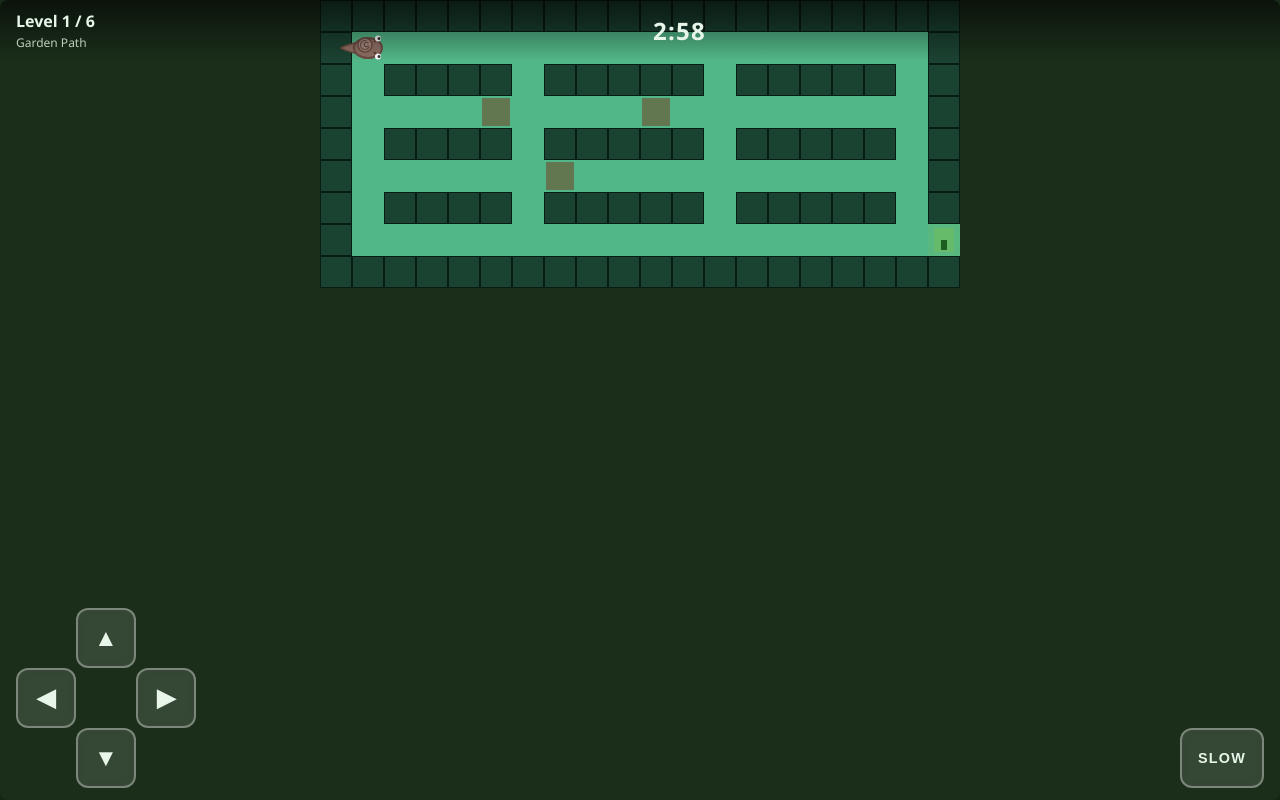
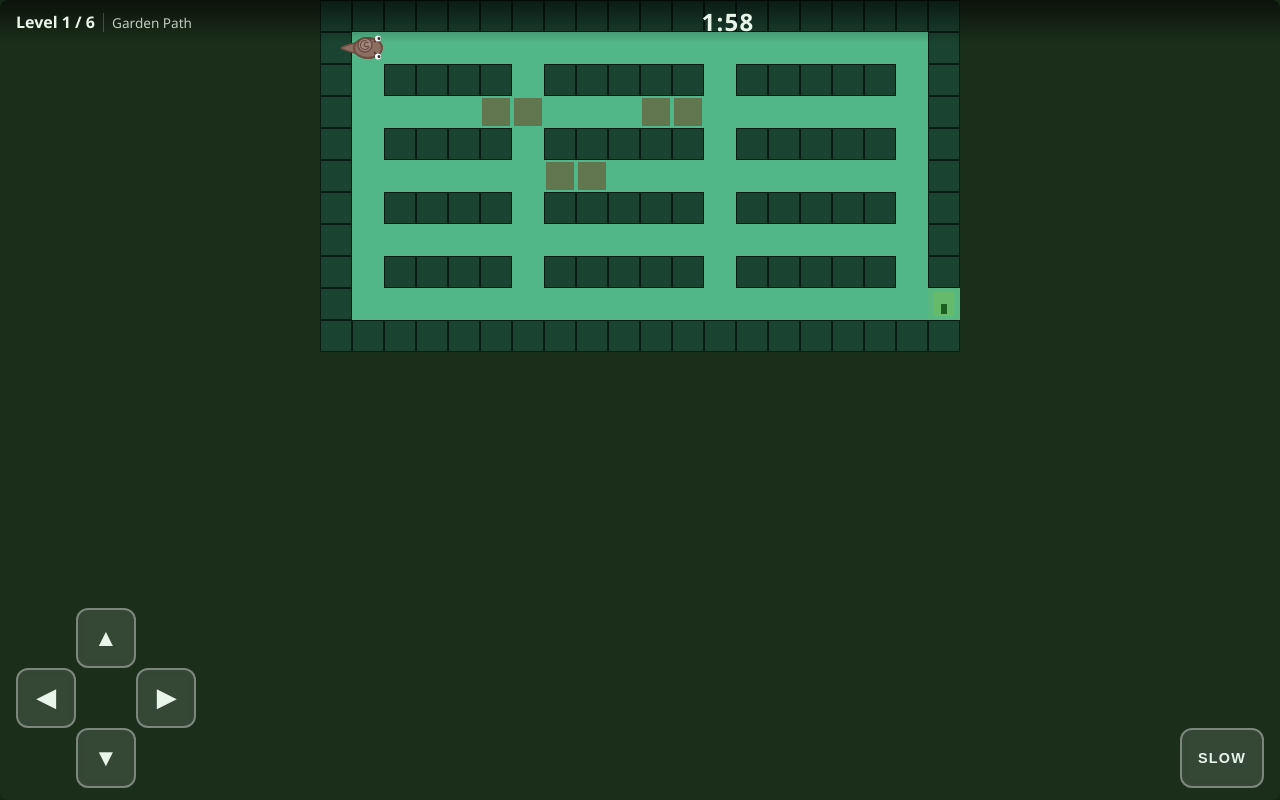
Before and after one commit to AttilaImecs/AIGameTest, a plain HTML site: page index.html in a window 1280 px wide. Both pictures are taken after a click on the button "Play". Drawn offline with Linux system fonts and the light colour scheme.

Commit message:
Fix Enter-key crash, then add cat/level polish, harder levels, and 8-bit music
- Fixed a real bug in the user's own in-progress edit: trailing commas after
  class methods in ui.js are invalid syntax, which crashed the entire module
  graph (nothing in main.js ran at all). Folded the keydown listener into the
  constructor since the separate init() was never called anywhere.
- HUD: level name now sits beside "Level X/Y" instead of underneath, where it
  was overlapping the snail's start tile
- Level 1: mud now in 2-tile clusters instead of 3 isolated tiles, route
  extended by one more room
- Level 6: rebuilt with 3 cats (was 1) and a new exit-placement algorithm that
  branches off the entrance-to-key path near the key instead of at the far
  root, cutting backtracking from potentially the whole path down to ~10 tiles
- Cat sprite reworked to actually look like a cat (big head, big eyes, pink
  nose, whiskers, warm coat) instead of a gray blob; hearts now start
  appearing on approach, not only on contact
- Added a small animated snail crawling back and forth on the start screen;
  caught and fixed a stuck-at-the-wall bug in its scripted movement
- New js/music.js: six distinct procedural 8-bit chiptune loops (Web Audio
  oscillators, no external files), one per level, wired to start on level
  load and stop on fail/complete/menu

Co-Authored-By: Claude Sonnet 5 <noreply@anthropic.com>

```diff
--- a/css/style.css
+++ b/css/style.css
@@ -67,7 +67,7 @@ body {
   display: flex;
   justify-content: space-between;
   align-items: center;
-  padding: 10px 16px;
+  padding: 5px 16px;
   background: linear-gradient(to bottom, rgba(0, 0, 0, 0.6), transparent);
   font-weight: 600;
   font-size: 1rem;
@@ -75,14 +75,17 @@ body {
 
 .hud-left {
   display: flex;
-  flex-direction: column;
-  gap: 2px;
+  flex-direction: row;
+  align-items: baseline;
+  gap: 8px;
 }
 
 #level-name {
-  font-size: 0.75rem;
+  font-size: 0.85rem;
   opacity: 0.8;
   font-weight: 400;
+  padding-left: 8px;
+  border-left: 1px solid rgba(255, 255, 255, 0.25);
 }
 
 #timer-display {
--- a/js/game.js
+++ b/js/game.js
@@ -2,6 +2,7 @@ import { LEVELS, parseLevel, drawMaze, TILE } from './maze.js';
 import { Player, Input } from './player.js';
 import { Timer } from './timer.js';
 import { createHazards, createCats } from './obstacles.js';
+import { playLevelMusic, stopMusic } from './music.js';
 
 export const STATUS = {
   MENU: 'menu',
@@ -117,12 +118,14 @@ export class Game {
     this.testMode = false;
     this.status = STATUS.MENU;
     this.stopLoop();
+    stopMusic();
     this.ui.showMenu();
   }
 
   goToLevelSelect() {
     this.status = STATUS.MENU;
     this.stopLoop();
+    stopMusic();
     this.ui.showLevelSelect();
   }
 
@@ -142,6 +145,7 @@ export class Game {
     this.gateTimer = 0;
     this.gateOpenProgress = 0;
     this.setCanvasSize(this.level.cols, this.level.rows);
+    playLevelMusic(index);
   }
 
   continueToNextLevel() {
@@ -259,6 +263,7 @@ export class Game {
     this.status = STATUS.LEVEL_COMPLETE;
     this.timer.stop();
     this.stopLoop();
+    stopMusic();
 
     if (this.testMode) {
       this.goToLevelSelect();
@@ -277,6 +282,7 @@ export class Game {
     this.status = STATUS.GAME_OVER;
     this.failReason = message;
     this.stopLoop();
+    stopMusic();
 
     if (this.testMode) {
       this.goToLevelSelect();
--- a/js/main.js
+++ b/js/main.js
@@ -1,6 +1,7 @@
 import { Game, STATUS } from './game.js';
 import { UI } from './ui.js';
 import { LEVELS, parseLevel, drawMaze } from './maze.js';
+import { Player } from './player.js';
 
 // Register service worker for offline PWA install. Failures are non-fatal
 // (e.g. http://localhost in some browsers blocks SW).
@@ -33,10 +34,31 @@ ui.onPlayAgain(() => game.start());
 ui.showMenu();
 drawMenuPreview();
 
+// Small decorative snail that crawls back and forth in the entrance corridor,
+// so the title screen makes it obvious what kind of character you're playing.
+const previewLevel = parseLevel(LEVELS[0]);
+const previewPlayer = new Player(previewLevel.start.col, previewLevel.start.row);
+const previewInput = { up: false, down: false, left: false, right: false, slow: false };
+const PREVIEW_MIN_COL = previewLevel.start.col + 1;
+const PREVIEW_MAX_COL = previewLevel.start.col + 9;
+let previewDirection = 1;
+let previewLastTime = 0;
+
 requestAnimationFrame(function previewLoop(time) {
   if (game.status === STATUS.MENU) {
-    const level = parseLevel(LEVELS[0]);
-    drawMaze(canvas.getContext('2d'), level, level.rocks, time / 1000);
+    const dt = previewLastTime ? Math.min((time - previewLastTime) / 1000, 0.05) : 0;
+    previewLastTime = time;
+
+    const col = previewPlayer.x / 32;
+    if (col >= PREVIEW_MAX_COL) previewDirection = -1;
+    else if (col <= PREVIEW_MIN_COL) previewDirection = 1;
+    previewInput.right = previewDirection > 0;
+    previewInput.left = previewDirection < 0;
+    previewPlayer.update(previewInput, previewLevel, [], dt);
+
+    const ctx = canvas.getContext('2d');
+    drawMaze(ctx, previewLevel, previewLevel.rocks, time / 1000);
+    previewPlayer.draw(ctx, time / 1000);
     requestAnimationFrame(previewLoop);
   }
 });
--- a/js/maze.js
+++ b/js/maze.js
@@ -32,9 +32,11 @@ export const LEVELS = [
       '####################',
       '#S.................#',
       '#.####.#####.#####.#',
-      '#....M....M........#',
+      '#....MM...MM.......#',
       '#.####.#####.#####.#',
-      '#......M...........#',
+      '#......MM..........#',
+      '#.####.#####.#####.#',
+      '#..................#',
       '#.####.#####.#####.#',
       '#..................E',
       '####################',
@@ -116,31 +118,33 @@ export const LEVELS = [
     grid: [
       '#############################',
       '#S###########################',
-      '#.#.......#.....#.....#K#...#',
-      '#.#.#####.###.#.#.###.#.#.#.#',
-      '#.#.....#R....#...#...#...#.#',
-      '#.#.###.#.#########.#####W#.#',
-      '#.#.#.#.#.#...#...#.....#.#.#',
-      '#.#.#.#.#.#.#.#.#.#####.#.#.#',
-      '#.#...#.#.#.#.#.#...#...#W#.#',
-      '#.###.#.###.#.#.#.###.#####.#',
-      '#.#...#.....#.#.#.#...#...#.#',
-      '#.###########.#.###.###.#.#.#',
-      '#.#.........#.#.....#...#.#.#',
-      '#.#.#######.#.#.#####M#.#.#.#',
-      '#.#...#...#...#.....#.#.#.#.#',
-      '#.###.#W###########.###.#.#.#',
-      '#.....#..MMW............#...#',
-      '#G###########################',
-      '#..M.....MW.................E',
+      '#.....#......W.........M....#',
+      '#####.#####W###########.###.#',
+      '#...#.....#.#.....#.....#...#',
+      '#.#.#####.###.###.#.#####.###',
+      '#.#.....#.....#.#.#...W.#...#',
+      '#.#.###########.#.#.###.#####',
+      '#.#..........W#...#...#.....#',
+      '#.#####.#.###M#.#####.#####M#',
+      '#K#...#.#.#...#...#W..#...#.#',
+      '###.#.###.#######.#####.#.#.#',
+      '#...#R....#.....#.......#.#.#',
+      '#.###.#####.###.#########.#.#',
+      '#.#...#...#...#...#...#...#.#',
+      '#.#####.#.###.#.###.#.#.###.#',
+      '#.......#.....#.....#.......#',
+      '###########################G#',
+      '#..........M............M...E',
       '#############################',
     ],
     hazards: [
-      { col: 5, row: 6, col2: 5, row2: 10, speed: 1.4 },
-      { col: 17, row: 6, col2: 17, row2: 10, speed: 1.4 },
+      { col: 19, row: 4, col2: 19, row2: 8, speed: 1.4 },
+      { col: 23, row: 8, col2: 27, row2: 8, speed: 1.4 },
     ],
     cats: [
-      { col: 12, row: 2, speed: 35 },
+      { col: 21, row: 18, speed: 35 },
+      { col: 2, row: 18, speed: 35 },
+      { col: 21, row: 10, speed: 35 },
     ],
   },
 ];
--- /dev/null
+++ b/js/music.js
@@ -0,0 +1,146 @@
+// Tiny procedural 8-bit music player. No audio files -- everything here is
+// generated at runtime with the Web Audio API (square-wave oscillators),
+// so there's nothing to download and nothing to license.
+
+const NOTE_FREQS = {
+  REST: 0,
+  A3: 220.00, B3: 246.94,
+  C4: 261.63, D4: 293.66, E4: 329.63, F4: 349.23, G4: 392.00, A4: 440.00, B4: 493.88,
+  C5: 523.25, D5: 587.33, E5: 659.25, F5: 698.46, G5: 783.99,
+};
+
+// Each track: a short looping melody, one per level. [note, beats] pairs.
+const TRACKS = [
+  { // 1. Garden Path -- cheerful and simple
+    tempo: 150,
+    notes: [
+      ['C4', 1], ['E4', 1], ['G4', 1], ['C5', 1], ['G4', 1], ['E4', 1], ['C4', 2],
+      ['D4', 1], ['F4', 1], ['A4', 1], ['D5', 1], ['A4', 1], ['F4', 1], ['D4', 2],
+    ],
+  },
+  { // 2. Rainy Garden -- softer, minor-leaning
+    tempo: 110,
+    notes: [
+      ['A3', 1], ['C4', 1], ['E4', 1], ['A4', 1], ['E4', 1], ['C4', 1], ['A3', 2],
+      ['G4', 1], ['B3', 1], ['D4', 1], ['G4', 1], ['D4', 1], ['B3', 1], ['G4', 2],
+    ],
+  },
+  { // 3. Locked Gate -- a little mysterious
+    tempo: 120,
+    notes: [
+      ['E4', 1], ['REST', 0.5], ['G4', 0.5], ['E4', 1], ['REST', 0.5], ['C4', 0.5],
+      ['D4', 1], ['REST', 0.5], ['F4', 0.5], ['D4', 1], ['REST', 1],
+      ['E4', 1], ['G4', 1], ['B4', 1], ['C5', 2],
+    ],
+  },
+  { // 4. Rocky Trail -- punchy and rhythmic
+    tempo: 160,
+    notes: [
+      ['C4', 0.5], ['C4', 0.5], ['REST', 0.5], ['C4', 0.5], ['D4', 0.5], ['REST', 0.5],
+      ['E4', 0.5], ['E4', 0.5], ['REST', 0.5], ['E4', 0.5], ['D4', 0.5], ['C4', 1],
+      ['A3', 0.5], ['A3', 0.5], ['REST', 0.5], ['A3', 0.5], ['B3', 0.5], ['REST', 0.5],
+      ['C4', 1],
+    ],
+  },
+  { // 5. Final Gauntlet -- fast and intense
+    tempo: 190,
+    notes: [
+      ['E4', 0.5], ['G4', 0.5], ['B4', 0.5], ['E5', 0.5], ['D5', 0.5], ['B4', 0.5], ['G4', 0.5], ['D4', 0.5],
+      ['C4', 0.5], ['E4', 0.5], ['G4', 0.5], ['C5', 0.5], ['B4', 0.5], ['G4', 0.5], ['E4', 0.5], ['C4', 1],
+    ],
+  },
+  { // 6. Daniel's Cats -- playful and bouncy
+    tempo: 140,
+    notes: [
+      ['G4', 0.5], ['G4', 0.5], ['C5', 1], ['B4', 0.5], ['A4', 0.5], ['G4', 1],
+      ['E4', 0.5], ['E4', 0.5], ['A4', 1], ['G4', 0.5], ['F4', 0.5], ['E4', 1],
+      ['D4', 0.5], ['D4', 0.5], ['G4', 1], ['F4', 0.5], ['E4', 0.5], ['D4', 2],
+    ],
+  },
+];
+
+let audioCtx = null;
+let currentTrackId = -1;
+let currentTimeouts = [];
+let currentGain = null;
+
+function ensureContext() {
+  if (!audioCtx) {
+    const AC = window.AudioContext || window.webkitAudioContext;
+    if (!AC) return null;
+    audioCtx = new AC();
+  }
+  if (audioCtx.state === 'suspended') {
+    audioCtx.resume().catch(() => {});
+  }
+  return audioCtx;
+}
+
+function playSequence(ctx, track, myId, gain) {
+  if (myId !== currentTrackId) return;
+
+  const beatSeconds = 60 / track.tempo;
+  let cursor = 0;
+  const timeouts = [];
+
+  for (const [note, beats] of track.notes) {
+    const dur = beats * beatSeconds;
+    const freq = NOTE_FREQS[note];
+    if (freq) {
+      const delayMs = cursor * 1000;
+      const t = setTimeout(() => {
+        if (myId !== currentTrackId) return;
+        const osc = ctx.createOscillator();
+        osc.type = 'square';
+        osc.frequency.value = freq;
+        const noteGain = ctx.createGain();
+        const now = ctx.currentTime;
+        noteGain.gain.setValueAtTime(0.0001, now);
+        noteGain.gain.exponentialRampToValueAtTime(0.9, now + 0.01);
+        noteGain.gain.exponentialRampToValueAtTime(0.0001, now + Math.max(dur * 0.85, 0.02));
+        osc.connect(noteGain);
+        noteGain.connect(gain);
+        osc.start(now);
+        osc.stop(now + dur);
+      }, delayMs);
+      timeouts.push(t);
+    }
+    cursor += dur;
+  }
+
+  const loopTimeout = setTimeout(() => playSequence(ctx, track, myId, gain), cursor * 1000);
+  timeouts.push(loopTimeout);
+  currentTimeouts = timeouts;
+}
+
+export function playLevelMusic(levelIndex) {
+  const ctx = ensureContext();
+  if (!ctx) return;
+  const track = TRACKS[levelIndex % TRACKS.length];
+  if (!track) return;
+
+  stopMusic();
+  currentTrackId += 1;
+  const myId = currentTrackId;
+
+  const gain = ctx.createGain();
+  gain.gain.value = 0.07;
+  gain.connect(ctx.destination);
+  currentGain = gain;
+
+  playSequence(ctx, track, myId, gain);
+}
+
+export function stopMusic() {
+  currentTrackId += 1;
+  for (const t of currentTimeouts) clearTimeout(t);
+  currentTimeouts = [];
+  if (currentGain) {
+    try {
+      currentGain.disconnect();
+    } catch (e) {
+      // already disconnected, nothing to do
+    }
+    currentGain = null;
+  }
+}
--- a/js/obstacles.js
+++ b/js/obstacles.js
@@ -176,7 +176,11 @@ export class ChasingCat {
     }
 
     const dx = player.x - this.x, dy = player.y - this.y;
-    const overlapping = Math.sqrt(dx * dx + dy * dy) < this.radius + player.radius;
+    const dist = Math.sqrt(dx * dx + dy * dy);
+    const hugDist = this.radius + player.radius;
+    const proximityDist = hugDist + 24;
+    const overlapping = dist < hugDist;
+    const nearby = dist < proximityDist;
 
     if (overlapping) {
       this.hugging = true;
@@ -187,6 +191,15 @@ export class ChasingCat {
       }
     } else {
       this.hugging = false;
+      if (nearby) {
+        this.heartTimer += dt;
+        if (this.heartTimer >= HEART_SPAWN_INTERVAL * 2) {
+          this.heartTimer = 0;
+          this.hearts.push({ x: this.x + (Math.random() - 0.5) * 12, y: this.y - 8, age: 0 });
+        }
+      } else {
+        this.heartTimer = HEART_SPAWN_INTERVAL * 2;
+      }
       this.moveToward(dt, level);
     }
 
@@ -211,37 +224,99 @@ export class ChasingCat {
     const angle = Math.atan2(this.facing.y, this.facing.x);
     ctx.rotate(angle);
 
-    ctx.fillStyle = '#90a4ae';
+    const bob = this.hugging ? Math.sin(time * 6) * 1 : 0;
+    ctx.translate(0, bob);
+
+    const FUR = '#ffb74d';
+    const FUR_DARK = '#e65100';
+    const FUR_LIGHT = '#fff3e0';
+
+    // tail, curling behind
+    ctx.fillStyle = FUR;
     ctx.beginPath();
-    ctx.moveTo(-9, -2);
-    ctx.quadraticCurveTo(-16, -6, -14, -10);
-    ctx.quadraticCurveTo(-12, -5, -8, 2);
+    ctx.moveTo(-11, -1);
+    ctx.quadraticCurveTo(-20, -6, -17, -13);
+    ctx.quadraticCurveTo(-15, -6, -10, 2);
+    ctx.closePath();
+    ctx.fill();
+    ctx.strokeStyle = FUR_DARK;
+    ctx.lineWidth = 1;
+    ctx.stroke();
+
+    // body, smaller, trailing behind the head
+    ctx.fillStyle = FUR;
+    ctx.beginPath();
+    ctx.ellipse(-7, 0, 8, 6, 0, 0, Math.PI * 2);
+    ctx.fill();
+
+    // ears (drawn before the head so only the tips poke out)
+    ctx.fillStyle = FUR;
+    ctx.beginPath();
+    ctx.moveTo(1, -8); ctx.lineTo(3, -16); ctx.lineTo(7, -9);
+    ctx.closePath(); ctx.fill(); ctx.stroke();
+    ctx.beginPath();
+    ctx.moveTo(1, 8); ctx.lineTo(3, 16); ctx.lineTo(7, 9);
+    ctx.closePath(); ctx.fill(); ctx.stroke();
+    ctx.fillStyle = '#ffccbc';
+    ctx.beginPath();
+    ctx.moveTo(2.5, -9.5); ctx.lineTo(3.5, -13.5); ctx.lineTo(5.5, -10);
+    ctx.closePath(); ctx.fill();
+    ctx.beginPath();
+    ctx.moveTo(2.5, 9.5); ctx.lineTo(3.5, 13.5); ctx.lineTo(5.5, 10);
+    ctx.closePath(); ctx.fill();
+
+    // head: big and round for chibi/cute proportions
+    ctx.fillStyle = FUR;
+    ctx.beginPath();
+    ctx.arc(4, 0, 10, 0, Math.PI * 2);
+    ctx.fill();
+    ctx.strokeStyle = FUR_DARK;
+    ctx.lineWidth = 1.2;
+    ctx.stroke();
+
+    // muzzle highlight
+    ctx.fillStyle = FUR_LIGHT;
+    ctx.beginPath();
+    ctx.ellipse(8, 1, 4, 3, 0, 0, Math.PI * 2);
+    ctx.fill();
+
+    // big eyes with a highlight dot
+    ctx.fillStyle = '#263238';
+    ctx.beginPath();
+    ctx.arc(6, -4, 2.6, 0, Math.PI * 2);
+    ctx.arc(6, 4, 2.6, 0, Math.PI * 2);
+    ctx.fill();
+    ctx.fillStyle = '#fff';
+    ctx.beginPath();
+    ctx.arc(6.8, -4.8, 0.9, 0, Math.PI * 2);
+    ctx.arc(6.8, 3.2, 0.9, 0, Math.PI * 2);
+    ctx.fill();
+
+    // pink nose
+    ctx.fillStyle = '#f8607a';
+    ctx.beginPath();
+    ctx.moveTo(11, -1.3); ctx.lineTo(11, 1.3); ctx.lineTo(13, 0);
     ctx.closePath();
     ctx.fill();
 
-    ctx.fillStyle = '#90a4ae';
+    // whiskers
+    ctx.strokeStyle = 'rgba(255, 255, 255, 0.75)';
+    ctx.lineWidth = 0.7;
     ctx.beginPath();
-    ctx.ellipse(0, 0, 10, 8, 0, 0, Math.PI * 2);
-    ctx.fill();
-    ctx.strokeStyle = '#546e7a';
-    ctx.lineWidth = 1.5;
+    ctx.moveTo(9, -2); ctx.lineTo(16, -4);
+    ctx.moveTo(9.5, 0); ctx.lineTo(17, 0);
+    ctx.moveTo(9, 2); ctx.lineTo(16, 4);
     ctx.stroke();
 
+    // upturned smile
+    ctx.strokeStyle = FUR_DARK;
+    ctx.lineWidth = 0.8;
     ctx.beginPath();
-    ctx.moveTo(4, -7); ctx.lineTo(8, -13); ctx.lineTo(9, -5);
-    ctx.closePath();
-    ctx.fill();
+    ctx.arc(9.5, -1, 2, 0.4, Math.PI * 0.8);
+    ctx.stroke();
     ctx.beginPath();
-    ctx.moveTo(4, 7); ctx.lineTo(8, 13); ctx.lineTo(9, 5);
-    ctx.closePath();
-    ctx.fill();
-
-    const bob = this.hugging ? Math.sin(time * 6) * 1 : 0;
-    ctx.fillStyle = '#263238';
-    ctx.beginPath();
-    ctx.arc(6, -3 + bob, 1.4, 0, Math.PI * 2);
-    ctx.arc(6, 3 + bob, 1.4, 0, Math.PI * 2);
-    ctx.fill();
+    ctx.arc(9.5, 1, 2, -Math.PI * 0.8, -0.4, true);
+    ctx.stroke();
 
     ctx.restore();
   }
--- a/js/timer.js
+++ b/js/timer.js
@@ -1,4 +1,4 @@
-export const LEVEL_TIME = 180;
+export const LEVEL_TIME = 120;
 export const WARNING_THRESHOLD = 30;
 
 export class Timer {
--- a/js/ui.js
+++ b/js/ui.js
@@ -38,6 +38,24 @@ export class UI {
     this.touchControls = document.getElementById('touch-controls');
 
     this.buildLevelSelectButtons();
+
+    window.addEventListener('keydown', (e) => {
+      if (e.key === 'Enter' || e.key === ' ') {
+        const activeScreen = this.screens.find((s) => !s.classList.contains('hidden'));
+        if (!activeScreen) return;
+
+        let target;
+        if (activeScreen === this.screenMenu) target = this.btnPlay;
+        else if (activeScreen === this.screenLevelComplete) target = this.btnContinue;
+        else if (activeScreen === this.screenFail) target = this.btnRetry;
+        else if (activeScreen === this.screenWin) target = this.btnPlayAgain;
+
+        if (target) {
+          e.preventDefault();
+          target.click();
+        }
+      }
+    });
   }
 
   buildLevelSelectButtons() {
```
